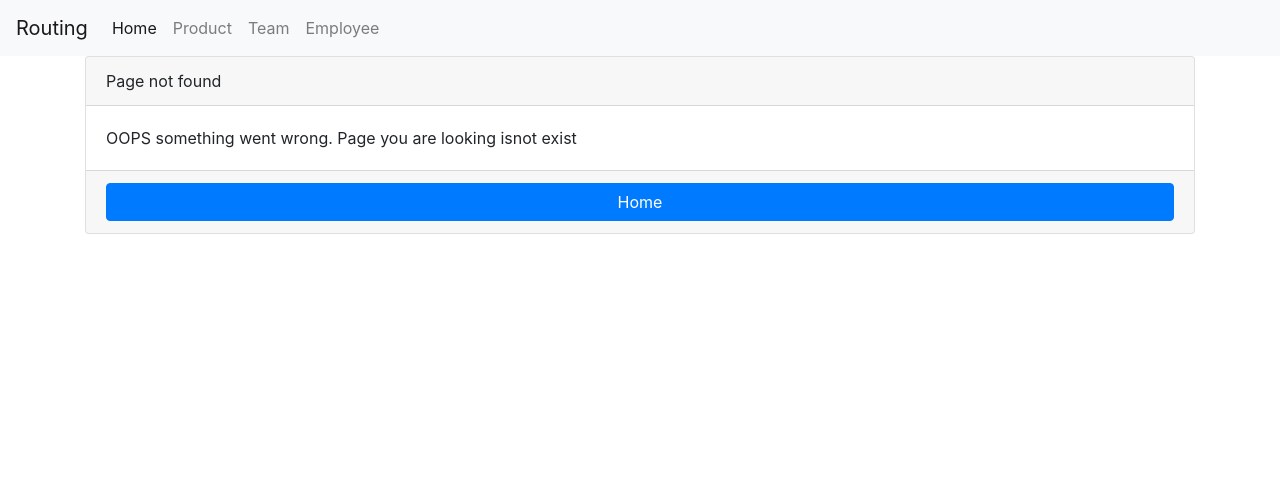
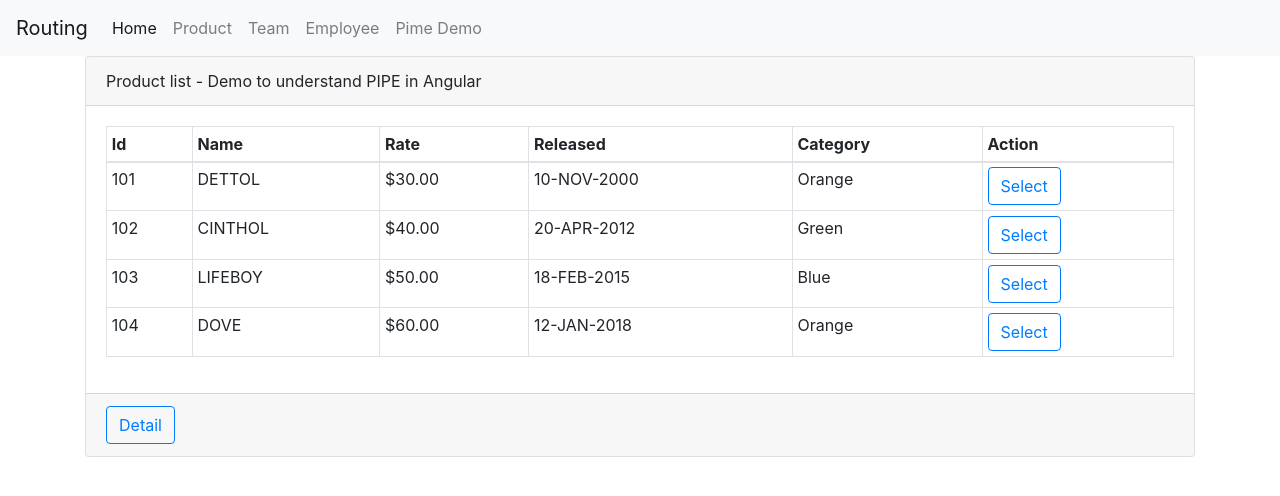
Before and after one commit to BT-ICD/RoutingTutorial, an Angular app: page /pipedemo1 in a window 1280 px wide. Before the commit this address had no page. Shown: the top 496 px of the page. Built offline with nearby package versions, Linux system fonts and the light colour scheme.

Commit message:
Implemented demo of PIPE and Custome PIPE

```diff
--- /dev/null
+++ b/src/app/PipeDemo/detail/pipe-demo-detail.component.html
@@ -0,0 +1,50 @@
+<div class="container">
+    <div class="card">
+        <div class="card-header">
+            Product Details (Pipe Example)
+        </div>
+        <div class="card-body" *ngIf="product">
+            <form #productForm="ngForm">
+                <!-- id -->
+                <div class="row">
+                    <label class="col-md-2">Id</label>
+                    <div class="col-md-4">
+                        <input type="text" value="{{product.id}}">
+                    </div>
+                </div>
+                <!-- name -->
+                <div class="row">
+                    <label class="col-md-2">Name</label>
+                    <div class="col-md-4">
+                        <input type="text" value="{{product.name|uppercase}}">
+                    </div>
+                </div>
+                <!-- rate -->
+                <div class="row">
+                    <label class="col-md-2">Rate</label>
+                    <div class="col-md-4">
+                        <input type="text" value="{{product.rate}}">
+                    </div>
+                </div>
+                <!-- released -->
+                <div class="row">
+                    <label class="col-md-2">Released Date</label>
+                    <div class="col-md-4">
+                        <input type="text" value="{{product.releasedDate|date :'dd-MMM-yyyy'}}">
+                    </div>
+                </div>
+                <!-- category -->
+                <div class="row">
+                    <label class="col-md-2">Category</label>
+                    <div class="col-md-4">
+                        <input type="text" value="{{product.category| productCategory}}">
+                    </div>
+                </div>
+
+            </form>
+        </div>
+        <div class="card-footer">
+            <input type="button" class="btn btn-outline-primary" value="Back to list" (click)="backToList()">
+        </div>
+    </div>
+</div>
--- /dev/null
+++ b/src/app/PipeDemo/detail/pipe-demo-detail.component.ts
@@ -0,0 +1,40 @@
+import { Component, OnInit } from '@angular/core';
+
+import { ActivatedRoute, Router } from '@angular/router';
+import { ProductDataPipeDataService } from '../product-data-pipe.service';
+import { IProductPipe } from '../producttype-pipe';
+
+@Component({
+  selector: 'app-pipe-demo-detail',
+  templateUrl: './pipe-demo-detail.component.html',
+  styleUrls: ['./pipe-demo-detail.component.css']
+})
+export class PipeDemoDetailComponent implements OnInit {
+  product: IProductPipe;
+
+  constructor(private route: ActivatedRoute, private router: Router, private productDataPipeDataService: ProductDataPipeDataService) { }
+
+  ngOnInit(): void {
+    let id: number;
+    this.route.paramMap.subscribe(params => {
+      id = +params.get('id');
+
+    });
+
+    this.fillProduct(id);
+
+  }
+  fillProduct(id: number) {
+    let result: IProductPipe[];
+    result = this.productDataPipeDataService.getProductList().filter(data => data.id == id);
+    if (result.length == 1) {
+      this.product = result[0];
+    }
+    else {
+      this.product = null;
+    }
+  }
+  backToList():void{
+    this.router.navigate(['pipedemo1'])
+  }
+}
--- /dev/null
+++ b/src/app/PipeDemo/list/pipe-demo-list.component.css
@@ -0,0 +1,4 @@
+.row-selected {
+    background-color: cornsilk;
+    font-weight: bold;
+}
--- /dev/null
+++ b/src/app/PipeDemo/list/pipe-demo-list.component.html
@@ -0,0 +1,38 @@
+<div class="container">
+    <div class="card">
+        <div class="card-header">
+            Product list - Demo to understand PIPE in Angular
+        </div>
+        <div class="card-body">
+            <table class="table table-sm table-bordered">
+                <thead>
+                    <th>Id</th>
+                    <th>Name</th>
+                    <th>Rate</th>
+                    <th>Released</th>
+                    <th>Category</th>
+                    <th>Action</th>
+                </thead>
+                <tbody>
+                    <tr *ngFor="let product of productList"
+                        [ngClass]="{'row-selected':product?.id==selectedProduct?.id}">
+                        <td>{{product.id}}</td>
+                        <!-- to convert content to upper case -->
+                        <td>{{product.name| uppercase}}</td>
+                        <!-- to convert content to currency -->
+                        <td>{{product.rate | currency }}</td>
+                        <!-- to convert date into custom format -->
+                        <td>{{product.releasedDate|date :'dd-MMM-yyyy' | uppercase}}</td>
+                        <td>{{product.category| productCategory}}</td>
+                        <td> <input type="button" class="btn btn-outline-primary" value="Select"
+                                (click)="selectRow(product)" />
+                        </td>
+                    </tr>
+                </tbody>
+            </table>
+        </div>
+        <div class="card-footer">
+            <input type="button" class="btn btn-outline-primary" value="Detail" (click)="navigateToDetail()">
+        </div>
+    </div>
+</div>
--- /dev/null
+++ b/src/app/PipeDemo/list/pipe-demo-list.component.ts
@@ -0,0 +1,30 @@
+import { Component, OnInit } from '@angular/core';
+import { Router } from '@angular/router';
+import { ProductDataPipeDataService } from '../product-data-pipe.service';
+import { IProductPipe } from '../producttype-pipe';
+
+@Component({
+  selector: 'app-pipe-demo-list',
+  templateUrl: './pipe-demo-list.component.html',
+  styleUrls: ['./pipe-demo-list.component.css']
+})
+export class PipeDemoListComponent implements OnInit {
+  productList: IProductPipe[];
+  selectedProduct: IProductPipe;
+  constructor(private productDataPipeDataService: ProductDataPipeDataService, private router: Router) { }
+
+  ngOnInit(): void {
+    this.productList = this.productDataPipeDataService.getProductList();
+  }
+  selectRow(data: IProductPipe) {
+    this.selectedProduct = data;
+  }
+  navigateToDetail() {
+    if (this.selectedProduct) {
+      this.router.navigate(['/pipedemo1', this.selectedProduct.id]);
+    }
+    else {
+      alert('Please select product');
+    }
+  }
+}
--- /dev/null
+++ b/src/app/PipeDemo/product-category.pipe.ts
@@ -0,0 +1,26 @@
+import { Pipe, PipeTransform } from '@angular/core';
+
+@Pipe({
+  name: 'productCategory'
+})
+export class ProductCategoryPipe implements PipeTransform {
+
+  transform(value: string): string {
+    let result:string;
+    switch (value){
+      case 'A':
+          result ='Orange';
+          break;
+      case 'B':
+        result ='Green';
+        break;
+      case 'C':
+        result ='Blue';
+        break;
+      default:
+        result:'Other';
+    }
+    return result;
+  }
+
+}
--- /dev/null
+++ b/src/app/PipeDemo/product-data-pipe.service.ts
@@ -0,0 +1,19 @@
+import { Injectable } from '@angular/core';
+import { IProductPipe } from './producttype-pipe';
+
+@Injectable({
+  providedIn: 'root'
+})
+export class ProductDataPipeDataService {
+
+  constructor() { }
+  getProductList():IProductPipe[]{
+    let  products: IProductPipe[] = [
+      { id: 101, name: 'Dettol', rate: 30, releasedDate:new Date('10-Nov-2000'),category:'A' },
+      { id: 102, name: 'Cinthol', rate: 40 , releasedDate:new Date('20-Apr-2012'),category:'B'},
+      { id: 103, name: 'Lifeboy', rate: 50 , releasedDate:new Date('18-Feb-2015'),category:'C'},
+      { id: 104, name: 'Dove', rate: 60, releasedDate:new Date('12-Jan-2018'),category:'A' }
+    ]
+   return products;
+  }
+}
--- /dev/null
+++ b/src/app/PipeDemo/producttype-pipe.ts
@@ -0,0 +1,7 @@
+export interface IProductPipe {
+    id:number;
+    name:string;
+    rate:number;
+    releasedDate:Date;
+    category:string;
+}
--- a/src/app/app.component.html
+++ b/src/app/app.component.html
@@ -14,6 +14,9 @@
       <li class="nav-item">
         <a class="nav-link" [routerLink]="['/employee']">Employee</a>
       </li>
+      <li class="nav-item">
+        <a class="nav-link" [routerLink]="['/pipedemo1']">Pime Demo</a>
+      </li>
     </ul>
   </div>
 </nav>
```
Also changed, not shown: src/app/app.module.ts (+9 -1 lines), src/app/PipeDemo/detail/pipe-demo-detail.component.css (added), 1 other file (tests, documents, lock files or other folders).
